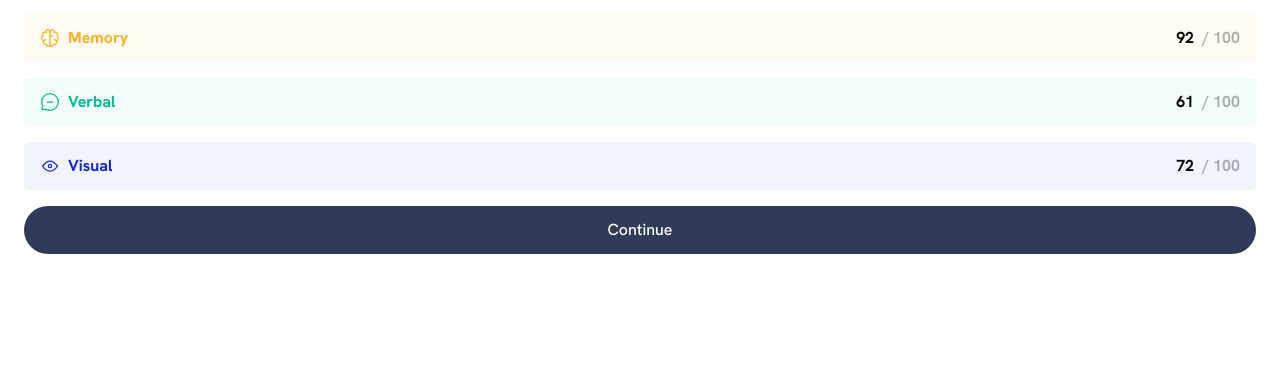
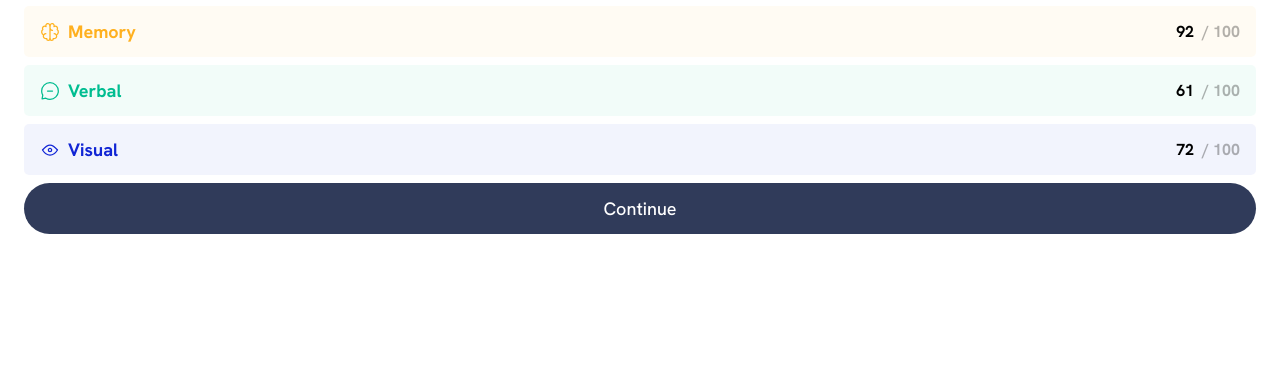
Before and after one commit to DeivissonLisboa/frontend-mentor-results-summary-component, a plain HTML site: page index.html in a window 1280 px wide. Shown: the part 416-800 px from the top of the page. Drawn offline with Linux system fonts and the light colour scheme.

Commit message:
Change font sizes

```diff
--- a/style.css
+++ b/style.css
@@ -22,10 +22,10 @@
     hsla(241, 72%, 46%, 0)
   );
 
-  --fs-1: 1rem;
-  --fs-2: 1.125rem;
-  --fs-3: 1.25rem;
-  --fs-4: 1.5rem;
+  --fs-1: 1.125rem;
+  --fs-2: 1.25rem;
+  --fs-3: 1.5rem;
+  --fs-4: 2rem;
   --fs-5: 2.5rem;
 
   --fw-1: 500;
@@ -215,7 +215,7 @@ button:focus {
 }
 
 .flow > * + * {
-  margin-top: 1rem;
+  margin-top: 0.5rem;
 }
 
 .padding-1 {
```
